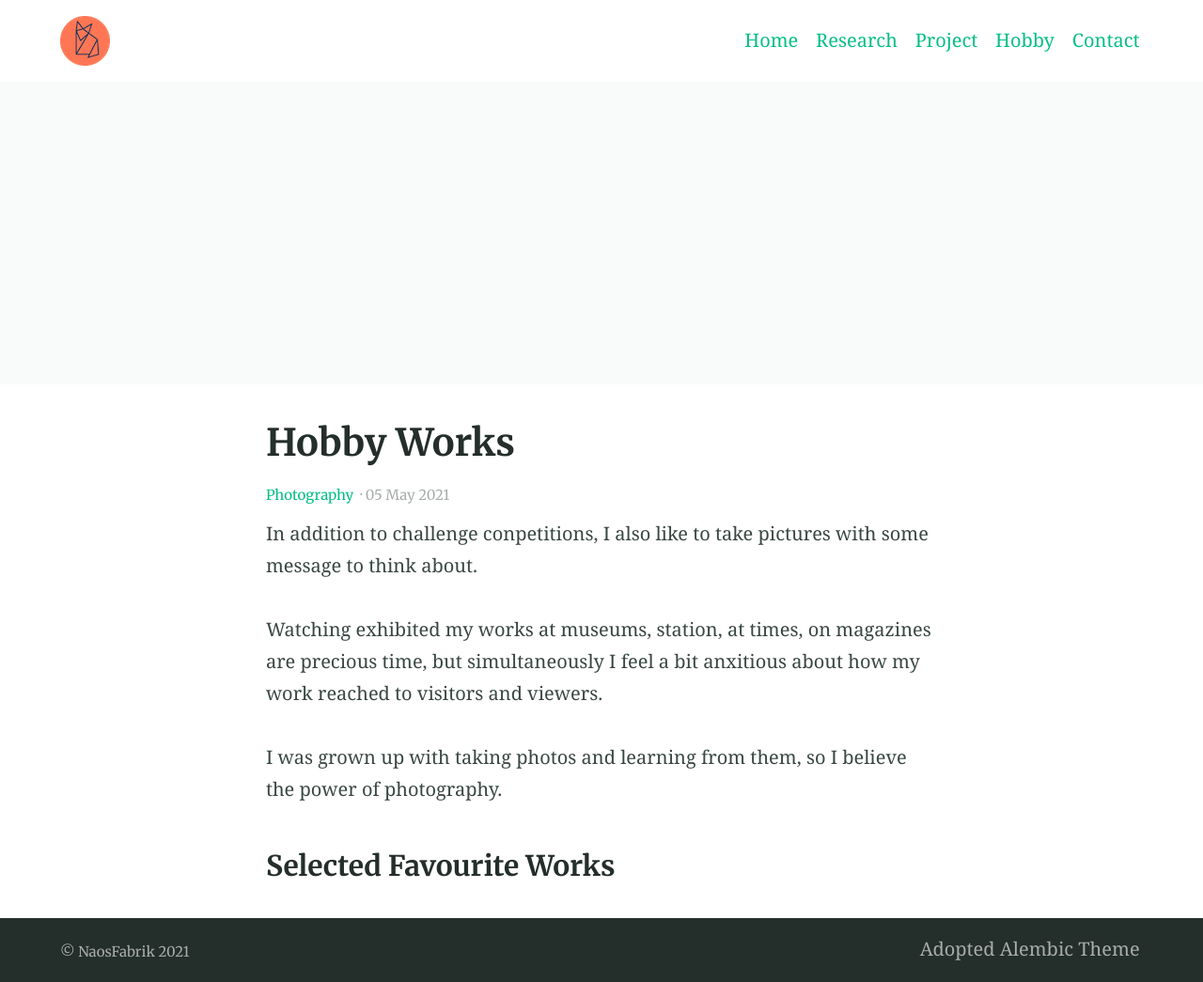
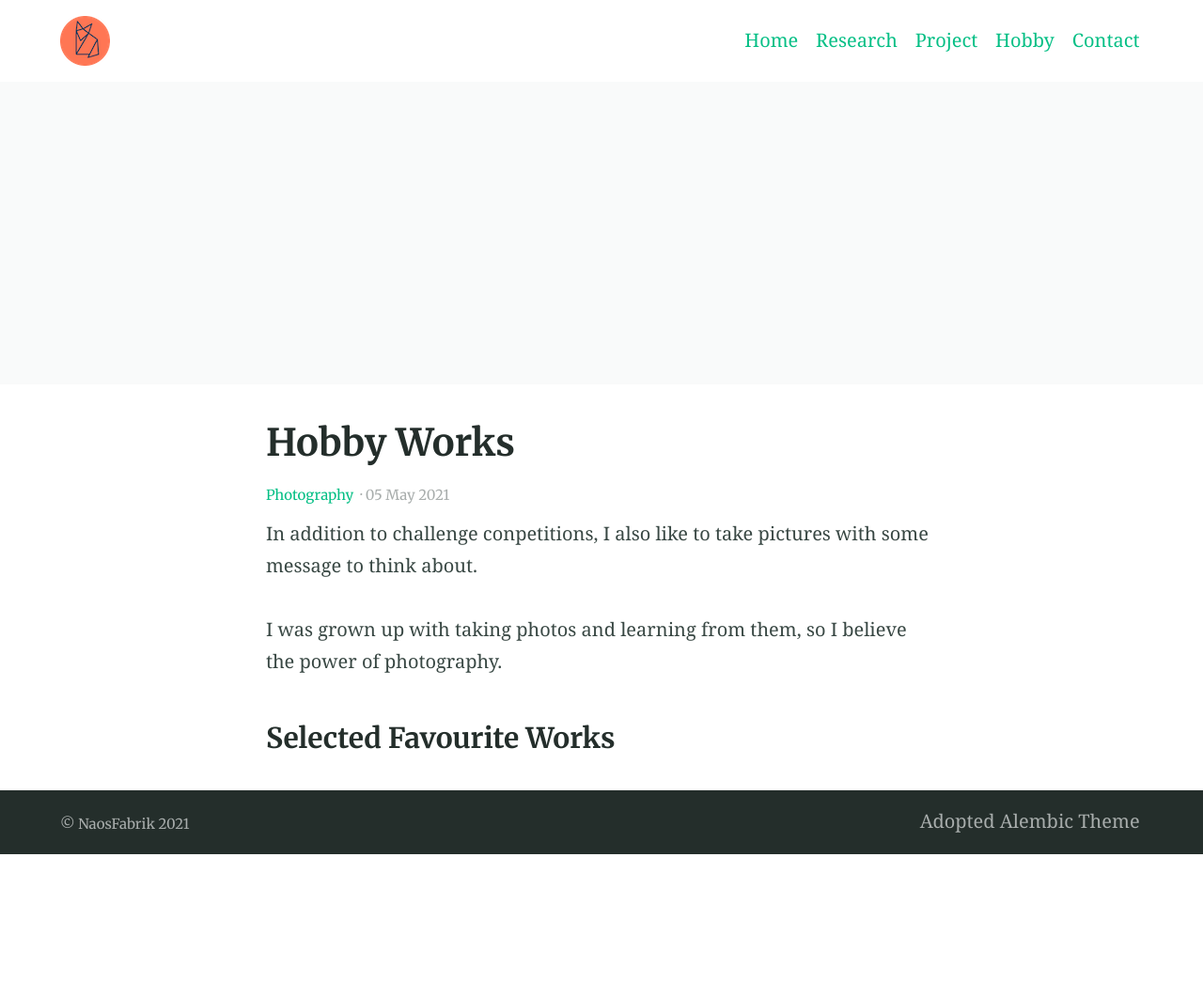
Before and after one commit to NaosFabrik/NaosFabrik.github.io, a Jekyll site: the page built from _posts/2021-05-05-photography-hobby.md, in a window 1280 px wide. Shown: the whole page at 94% size. Built offline with Jekyll 4.4.1, drawn with Linux system fonts in a browser that asks for light colours; after the commit the page ends 909 px from its top, so only the background shows below that.

Commit message:
Update 2021-05-05-photography-hobby.md

```diff
--- a/_posts/2021-05-05-photography-hobby.md
+++ b/_posts/2021-05-05-photography-hobby.md
@@ -6,8 +6,7 @@ feature_text: |
 ---
 In addition to challenge conpetitions, I also like to take pictures with some message to think about.
 
-Watching exhibited my works at museums, station, at times, on magazines are precious time, but simultaneously I feel a bit anxitious about how my work reached to visitors and viewers.
-
 I was grown up with taking photos and learning from them, so I believe the power of photography.
 
+<!-- more -->
 ### Selected Favourite Works
```
